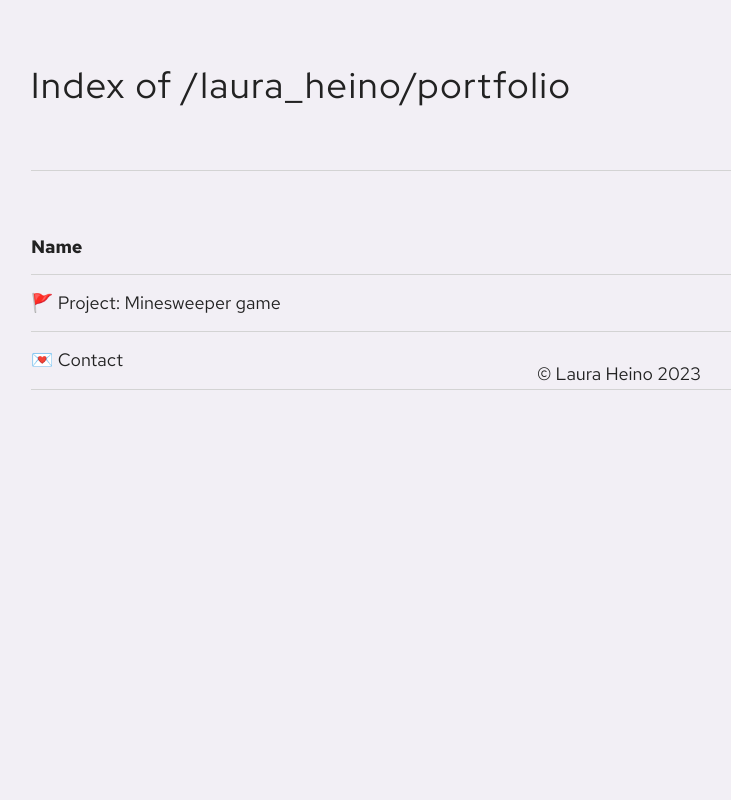
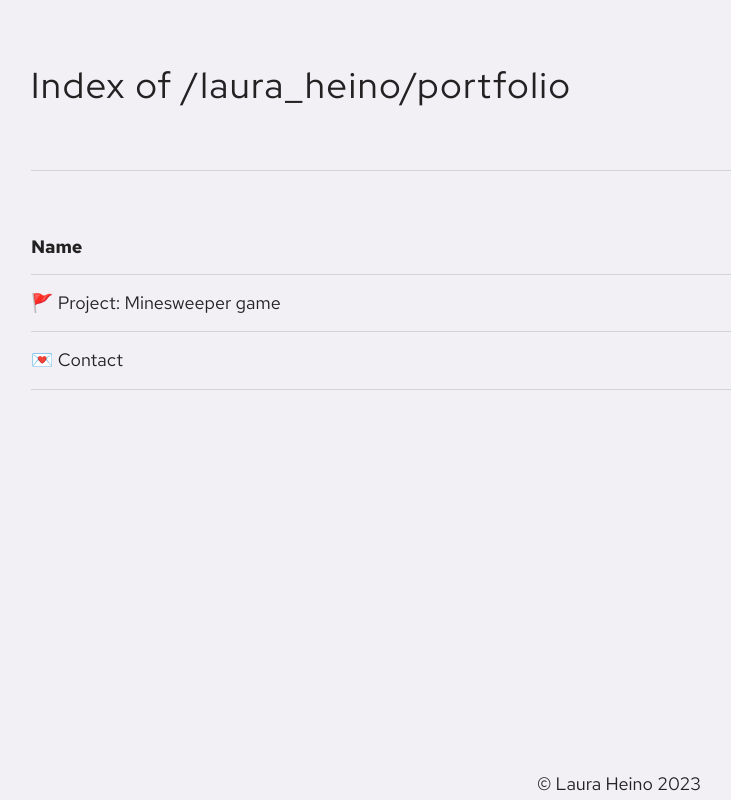
Before and after one commit to mrsWeasel/portfolio-projects, a Next.js app: page / in a window 1280 px wide. Shown: the whole page, without its empty margins (21-752 px from the left). Built offline with nearby package versions, Linux system fonts and the light colour scheme.

Commit message:
Global styles updated

```diff
--- a/src/styles/globals.css
+++ b/src/styles/globals.css
@@ -10,6 +10,7 @@
   --medium-grey: #bbbbbb;
   --dark-grey: #222;
   --light-lila: #f2eff5;
+  --medium-lila: #e0d9e7;
 
   --lemon-chiffon: #fbf8cc;
   --champagne-pink: #fde4cf;
@@ -33,6 +34,7 @@ html,
 body {
   max-width: 100vw;
   overflow-x: hidden;
+  height: 100%;
 }
 
 body {
@@ -40,6 +42,7 @@ body {
   background: var(--light-lila);
   font-size: 1.125rem;
   color: var(--dark-grey);
+  min-height: 100%;
 }
 
 a {
```
Also changed, not shown: 1 other file (tests, documents, lock files or other folders).
